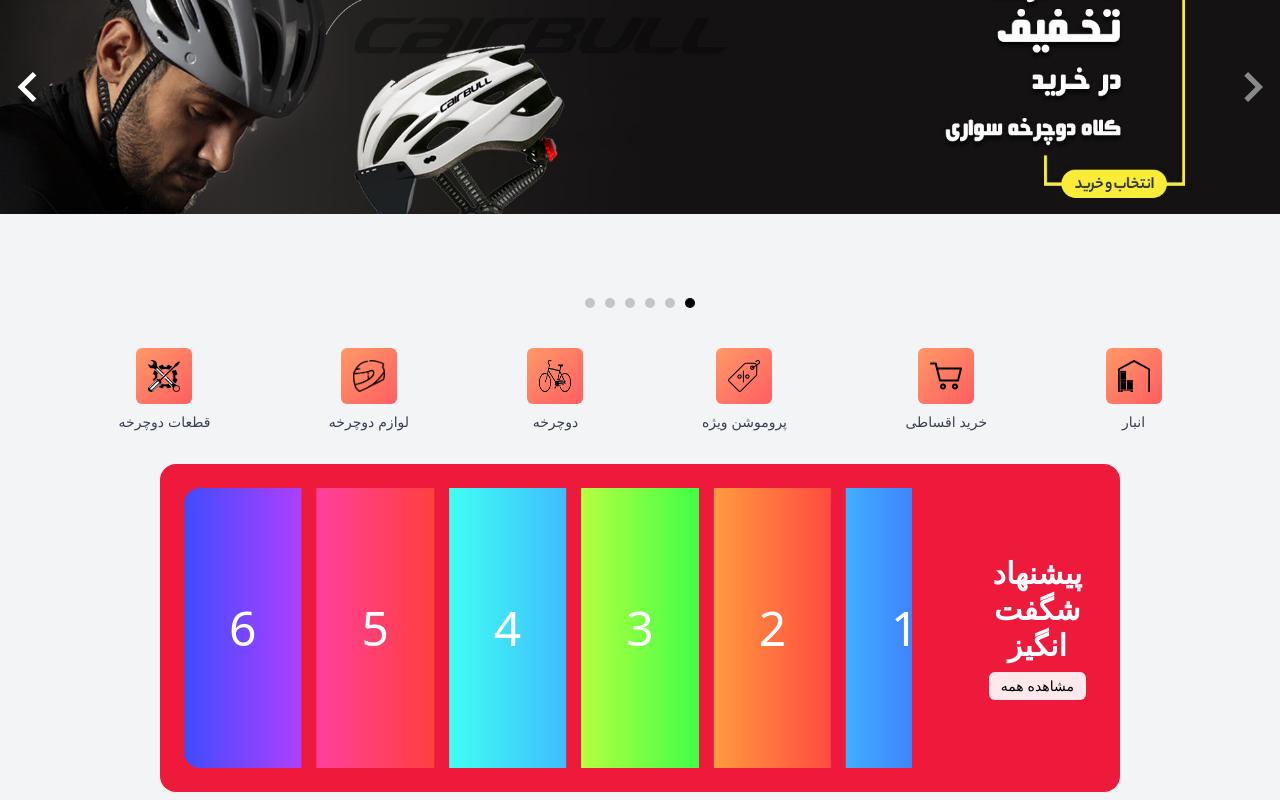
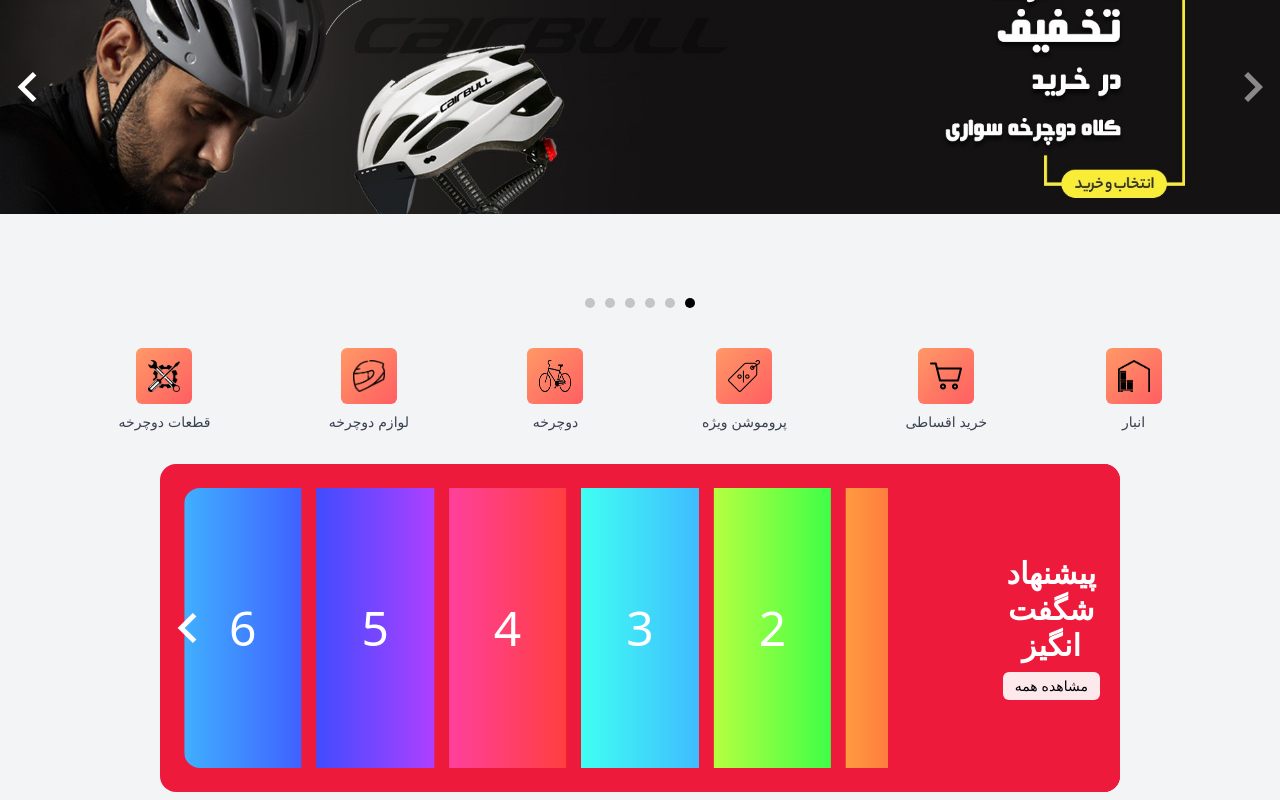
Before and after one commit to zahmadi98/AriaCharkh, a React (Vite) app: page / in a window 1280 px wide. Shown: the part 357-1157 px from the top of the page. Built offline with nearby package versions, Linux system fonts and the light colour scheme; a web font is replaced by a local one.

Commit message:
update Amazing offer scroll

```diff
--- a/src/components/AmazingOfferScroll.jsx
+++ b/src/components/AmazingOfferScroll.jsx
@@ -5,6 +5,7 @@ import "keen-slider/keen-slider.min.css"
 export default function FixedOverlaySlider() {
   const containerRef = useRef(null)
   const [overlayRect, setOverlayRect] = useState(null)
+  const [loaded, setLoaded] = useState(false)
 
   const [sliderRef, instanceRef] = useKeenSlider(
     {
@@ -12,6 +13,9 @@ export default function FixedOverlaySlider() {
       mode: "free",
       rtl: true,
       slides: { perView: 7, spacing: 15 },
+      created() {
+        setLoaded(true)
+      },
     },
     []
   )
@@ -42,6 +46,7 @@ export default function FixedOverlaySlider() {
       setOverlayRect({
         right,
         width: slotRect.width,
+        left: slotRect.left - containerRect.left,
       })
     }
 
@@ -81,34 +86,43 @@ export default function FixedOverlaySlider() {
           dir="rtl"
           className="keen-slider rounded-2xl overflow-visible relative z-0"
         >
-          <div className="keen-slider__slide h-[280px]"></div>
-
           <div className="keen-slider__slide bg-gradient-to-r from-[#40afff] to-[#3f61ff] flex items-center justify-center text-white text-5xl font-medium h-[280px]">
+            7
+          </div>
+          <div className="keen-slider__slide bg-gradient-to-r from-[#ff9a3f] to-[#ff4b40] flex items-center justify-center text-white text-5xl font-medium h-[280px]">
             1
           </div>
-          <div className="keen-slider__slide bg-gradient-to-r from-[#ff9a3f] to-[#ff4b40] flex items-center justify-center text-white text-5xl font-medium h-[280px]">
+          <div className="keen-slider__slide bg-gradient-to-r from-[#b6ff40] to-[#3fff47] flex items-center justify-center text-white text-5xl font-medium h-[280px]">
             2
           </div>
-          <div className="keen-slider__slide bg-gradient-to-r from-[#b6ff40] to-[#3fff47] flex items-center justify-center text-white text-5xl font-medium h-[280px]">
+          <div className="keen-slider__slide bg-gradient-to-r from-[#40fff2] to-[#3fbcff] flex items-center justify-center text-white text-5xl font-medium h-[280px]">
             3
           </div>
-          <div className="keen-slider__slide bg-gradient-to-r from-[#40fff2] to-[#3fbcff] flex items-center justify-center text-white text-5xl font-medium h-[280px]">
+          <div className="keen-slider__slide bg-gradient-to-r from-[#ff409c] to-[#ff3f3f] flex items-center justify-center text-white text-5xl font-medium h-[280px]">
             4
           </div>
-          <div className="keen-slider__slide bg-gradient-to-r from-[#ff409c] to-[#ff3f3f] flex items-center justify-center text-white text-5xl font-medium h-[280px]">
+          <div className="keen-slider__slide bg-gradient-to-r from-[#404cff] to-[#ae3fff] flex items-center justify-center text-white text-5xl font-medium h-[280px]">
             5
           </div>
-          <div className="keen-slider__slide bg-gradient-to-r from-[#404cff] to-[#ae3fff] flex items-center justify-center text-white text-5xl font-medium h-[280px]">
+          <div className="keen-slider__slide bg-gradient-to-r from-[#40afff] to-[#3f61ff] flex items-center justify-center text-white text-5xl font-medium h-[280px]">
             6
           </div>
         </div>
 
+        {loaded && instanceRef.current && (
+          <Arrow
+            left
+            onClick={() => instanceRef.current?.next()}
+            ariaLabel="اسلاید بعدی"
+          />
+        )}
+
         {overlayRect && (
           <div
-            className="absolute pointer-events-none z-10 top-0 bottom-0"
+            className="absolute pointer-events-none z-10 text-center top-0 bottom-0 right-0"
             style={{
               left: overlayRect.left,
-              width: "11.5rem",
+              width: "14.5rem",
               background: "#ED1A3B",
               borderTopRightRadius: "1rem",
               borderBottomRightRadius: "1rem",
@@ -123,6 +137,7 @@ export default function FixedOverlaySlider() {
               left: overlayRect.left,
               top: 0,
               bottom: 0,
+              right: 10,
               width: overlayRect.width,
               pointerEvents: "none",
             }}
@@ -140,3 +155,27 @@ export default function FixedOverlaySlider() {
     </div>
   )
 }
+
+function Arrow({ left, onClick, ariaLabel }) {
+  return (
+    <button
+      onClick={onClick}
+      aria-label={ariaLabel}
+      className={`absolute top-1/2 -translate-y-1/2 z-20 flex items-center justify-center p-1 ${
+        left ? "left-2" : "right-2"
+      }`}
+    >
+      <svg
+        className="w-[30px] h-[30px] fill-white"
+        xmlns="http://www.w3.org/2000/svg"
+        viewBox="0 0 24 24"
+      >
+        {left ? (
+          <path d="M16.67 0l2.83 2.829-9.339 9.175 9.339 9.167-2.83 2.829-12.17-11.996z" />
+        ) : (
+          <path d="M5 3l3.057-3 11.943 12-11.943 12-3.057-3 9-9z" />
+        )}
+      </svg>
+    </button>
+  )
+}
```
